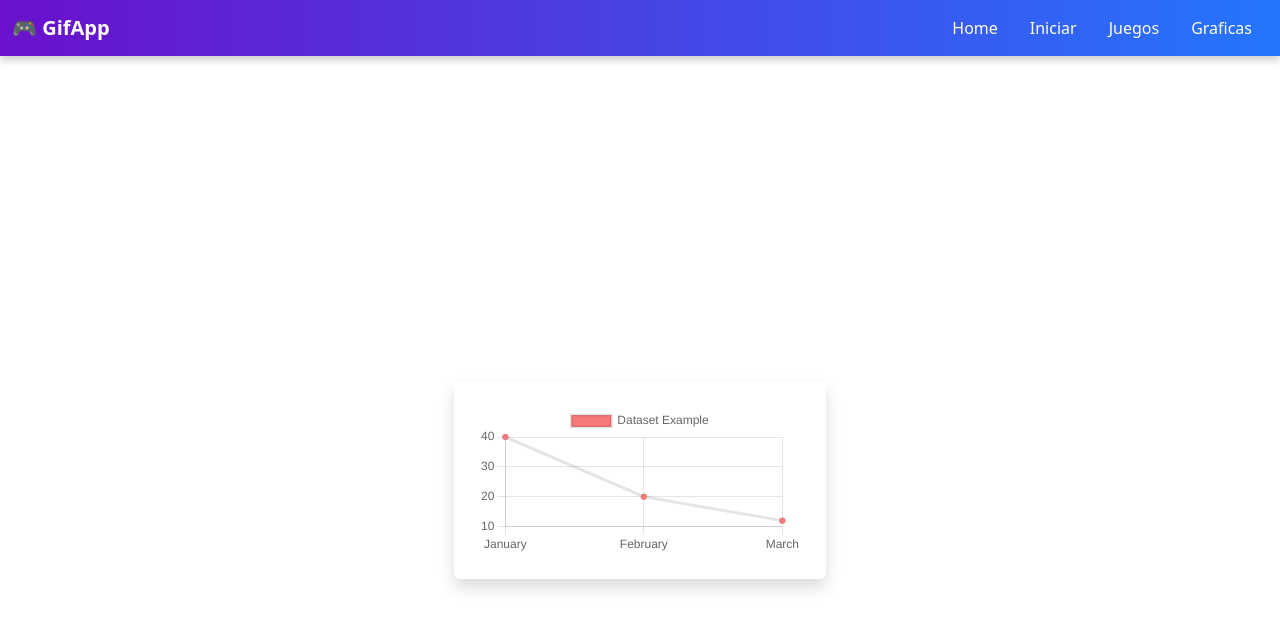
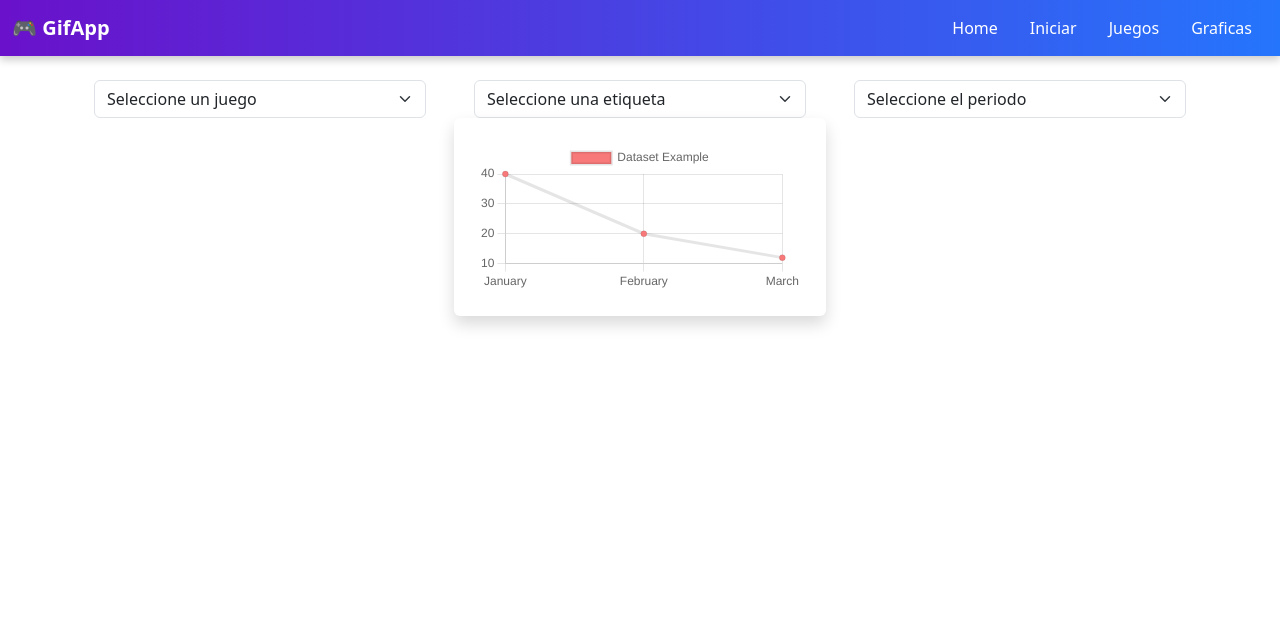
Before and after one commit to FernandoRamirezCruz/famex, a Vue app: page /Graphics in a window 1280 px wide. Shown: the top 628 px of the page. Built offline with nearby package versions, Linux system fonts and the light colour scheme.

Commit message:
ultimos pedidos

```diff
--- a/src/views/GraphicsView.vue
+++ b/src/views/GraphicsView.vue
@@ -1,5 +1,42 @@
 <template>
-  <div class="container d-flex justify-content-center align-items-center min-vh-100">
+  <div class="container px-4">
+  <div class="row gx-5">
+    <div class="col">
+          <!-- Menú para nombres de juegos -->
+    <select class="form-select" aria-label="Select Games">
+      <option selected>Seleccione un juego</option>
+      <option v-for="(game, index) in games_name" :key="index" :value="index + 1">
+        {{ game }}
+      </option>
+    </select>
+    </div>
+
+    <div class="col">
+      <select class="form-select" aria-label="Select Labels">
+      <option selected>Seleccione una etiqueta</option>
+      <option v-for="(label, index) in labels" :key="index" :value="index + 1">
+        {{ label }}
+      </option>
+    </select>
+    </div>
+
+    <div class="col">
+      <select class="form-select" aria-label="Select Games">
+      <option selected>Seleccione el periodo</option>
+      <option v-for="(periodo, index) in periodo" :key="index" :value="index + 1">
+        {{ periodo }}
+      </option>
+    </select>
+    </div>
+    </div>
+  </div>
+
+
+
+
+
+
+  <div class="container d-flex justify-content-center align-items-center min-vh-50">
     <div class="col-12 col-sm-8 col-md-6 col-lg-5 col-xl-4 shadow p-4 rounded bg-white">
       <Line :chart-data="chartData" :options="chartOptions" />
     </div>
@@ -33,6 +70,9 @@
             }
           ]
         },
+        labels: ['Score', 'Tiempo más corto', 'Tiempo Promedio', 'Velocidad Máxima', 'Velocidad Promedio'],
+        games_name: ['Simon dice', 'Tres en Discordia', 'Toca y sigue', 'Tira y cacha'],
+        periodo: ['Hoy', 'Ultima Semana', 'Ultimo mes', 'Ultimo año'],
         // Opciones del gráfico
         chartOptions: {
           responsive: true,
```
